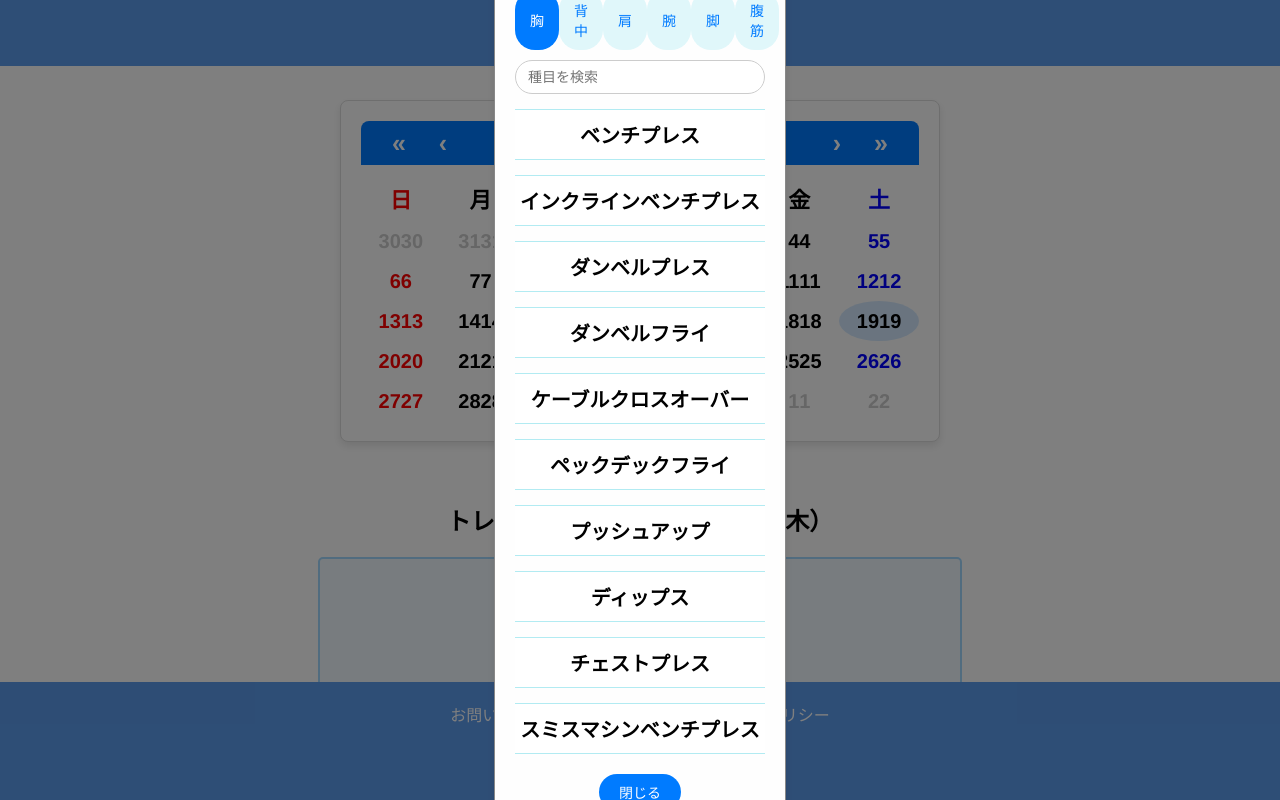
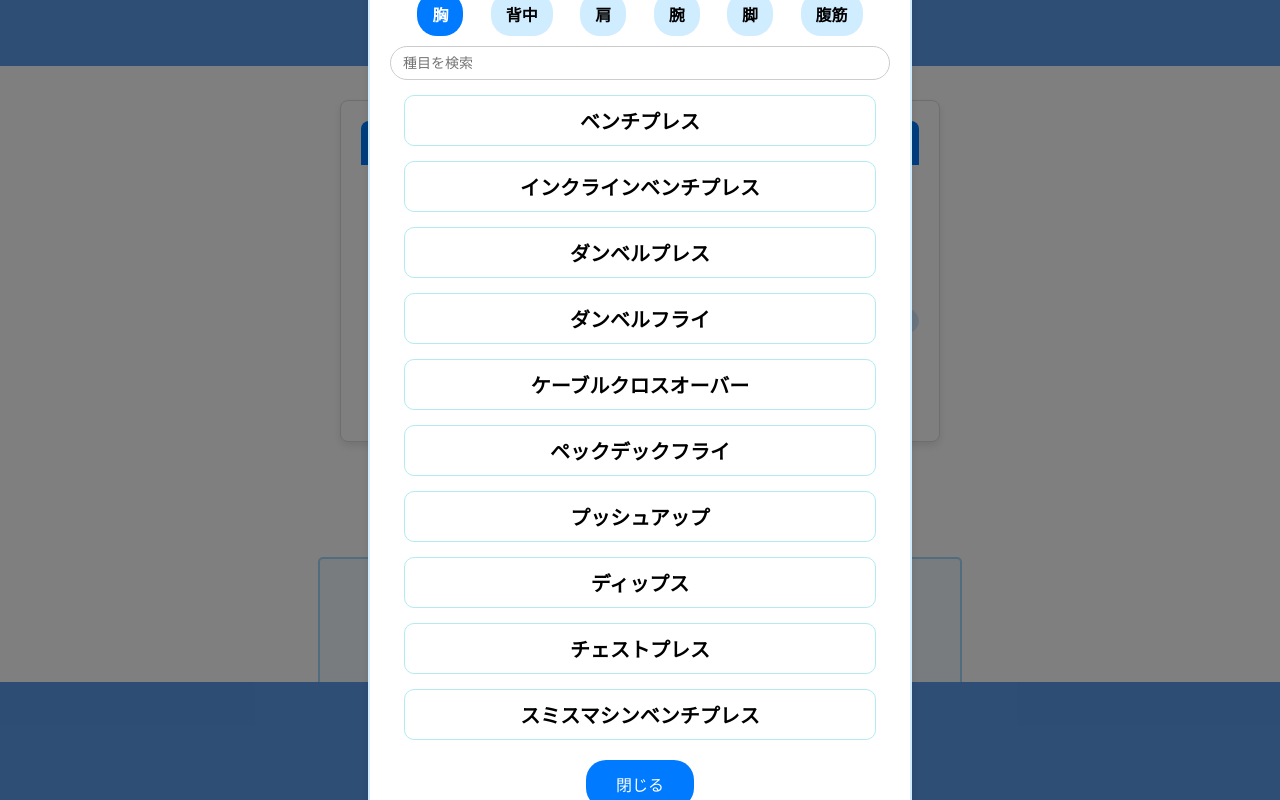
Before and after one commit to michihiro721/diet-maker, a React (Create React App) app in the folder frontend/: page / in a window 1280 px wide. Both pictures are taken after a click on the element "ベンチプレス". Shown: the top 800 px of the page. Built offline with nearby package versions, Linux system fonts and the light colour scheme.

Commit message:
トレーニング種目カスタマイズの設定画面作成

```diff
--- a/frontend/src/components/Home/Body/TrainingRecord/CustomizedTraining/CustomizedTraining.jsx
+++ b/frontend/src/components/Home/Body/TrainingRecord/CustomizedTraining/CustomizedTraining.jsx
@@ -58,7 +58,7 @@ const CustomizedTraining = ({ currentExercise, onExerciseChange, closeModal }) =
 
   return (
     <div className="modal-overlay" onClick={closeModal}>
-      <div className="modal-content" onClick={(e) => e.stopPropagation()}>
+      <div className="modal-contents" onClick={(e) => e.stopPropagation()}>
         {/* 部位選択ボタン */}
         <div className="part-selector">
           {Object.keys(exercises).map((part) => (
--- a/frontend/src/components/Home/Body/TrainingRecord/CustomizedTraining/styles/customized-training.css
+++ b/frontend/src/components/Home/Body/TrainingRecord/CustomizedTraining/styles/customized-training.css
@@ -6,116 +6,119 @@
 
 .modal-overlay {
   /* モーダルのオーバーレイ部分のスタイル */
-    position: fixed;
-    top: 0;
-    left: 0;
-    width: 100%;
-    height: 100%;
+  position: fixed; /* 固定位置 */
+  top: 0; /* 上端からの位置 */
+  left: 0; /* 左端からの位置 */
+  width: 100%; /* 幅を100%に設定 */
+  height: 100%; /* 高さを100%に設定 */
   background: rgba(0, 0, 0, 0.5); /* 半透明の黒背景 */
-    display: flex;
-    justify-content: center;
-    align-items: center;
+  display: flex; /* フレックスボックスを使用 */
+  justify-content: center; /* 中央揃え */
+  align-items: center; /* 中央揃え */
   z-index: 1000; /* オーバーレイの重なり順を最前面に */
 }
 
-.modal-content {
+.modal-contents {
   /* モーダルのコンテンツ部分のスタイル */
-    background: #f9f9f9;
-    padding: 20px;
-    border-radius: 10px;
-    width: 200px; /* 横幅をさらに広く設定 */
-    max-width: 1200px; /* 最大幅を1200pxに設定 */
+  background: #fff; /* 背景色を白に設定 */
+  padding: 20px; /* 内側の余白を設定 */
+  border-radius: 10px; /* 角を丸くする */
+  width: 500px; /* 横幅を500pxに設定 */
+  max-width: 1000px; /* 最大幅を1000pxに設定 */
   box-shadow: 0 4px 8px rgba(0, 0, 0, 0.1); /* 軽い影を追加 */
-    overflow: hidden;
+  overflow: hidden; /* コンテンツがはみ出さないようにする */
+  border: 2px solid rgba(162, 217, 255, 0.5); /* 薄い水色の枠線 */
 }
+
 .part-selector {
   /* 部位選択ボタンのコンテナスタイル */
-    display: flex;
-    justify-content: space-evenly;
-    margin-bottom: 10px;
+  display: flex; /* フレックスボックスを使用 */
+  justify-content: space-evenly; /* 均等に配置 */
+  margin-bottom: 10px; /* 下に余白を追加 */
 }
 
 .part-button {
   /* 部位選択ボタンのスタイル */
-    padding: 10px 15px;
-    border: none;
-    border-radius: 20px;
-    background: #e0f7fa;
-    color: #007bff;
-    font-size: 14px;
-    cursor: pointer;
+  padding: 10px 15px; /* 内側の余白を設定 */
+  border: none; /* 枠線をなしに設定 */
+  border-radius: 20px; /* 角を丸くする */
+  background: rgba(162, 217, 255, 0.5); /* 背景色を薄い水色に設定 */
+  color: #000; /* 文字色を黒に設定 */
+  font-size: 16px; /* フォントサイズを設定 */
+  font-weight: bold; /* フォントを太字に設定 */
+  cursor: pointer; /* カーソルをポインターに設定 */
   transition: background-color 0.3s ease, color 0.3s ease; /* 背景色と文字色の変化をスムーズに */
 }
 
 .part-button:hover {
   /* 部位選択ボタンのホバースタイル */
-    background: #b2ebf2;
-    color: #0056b3;
+  background: #b2ebf2; /* 背景色を変更 */
+  color: #0056b3; /* 文字色を変更 */
 }
 
 .part-button.active {
   /* アクティブな部位選択ボタンのスタイル */
-    background: #007bff;
-    color: white;
+  background: #007bff; /* 背景色を青に設定 */
+  color: white; /* 文字色を白に設定 */
 }
 
 .search-input {
   /* 検索入力フィールドのスタイル */
-    width: 100%;
-    padding: 8px 12px;
-    margin-bottom: 10px;
-    border: 1px solid #ccc;
-    border-radius: 20px;
-    box-sizing: border-box;
-    font-size: 14px;
+  width: 100%; /* 幅を100%に設定 */
+  padding: 8px 12px; /* 内側の余白を設定 */
+  margin-bottom: 10px; /* 下に余白を追加 */
+  border: 1px solid #ccc; /* 枠線を設定 */
+  border-radius: 20px; /* 角を丸くする */
+  box-sizing: border-box; /* ボックスのサイズを調整 */
+  font-size: 14px; /* フォントサイズを設定 */
 }
 
 .exercise-list {
   /* 種目リストのコンテナスタイル */
   max-height: 4500px; /* 高さを広く設定 */
   overflow-y: auto; /* 縦スクロールを有効に */
-    display: flex;
-    flex-direction: column;
-    align-items: center;
+  display: flex; /* フレックスボックスを使用 */
+  flex-direction: column; /* 縦方向に配置 */
+  align-items: center; /* 中央揃え */
 }
 
 .exercise-item {
   /* 種目アイテムのスタイル */
-    width: 100%;
-    text-align: center;
-    padding: 10px;
-    margin: 5px 0;
-    border: 1px solid #b2ebf2;
-    border-radius: 10px;
-    background: #fff;
-    font-size: 14px;
-    color: #000;
-    cursor: pointer;
+  width: 90%; /* 幅を90%に設定 */
+  text-align: center; /* テキストを中央揃え */
+  padding: 10px; /* 内側の余白を設定 */
+  margin: 5px 0; /* 上下に余白を追加 */
+  border: 1px solid #b2ebf2; /* 枠線を設定 */
+  border-radius: 10px; /* 角を丸くする */
+  background: #fff; /* 背景色を白に設定 */
+  font-size: 14px; /* フォントサイズを設定 */
+  color: #000; /* 文字色を黒に設定 */
+  cursor: pointer; /* カーソルをポインターに設定 */
   transition: background-color 0.3s ease, color 0.3s ease; /* 背景色と文字色の変化をスムーズに */
 }
 
 .exercise-item:hover {
   /* 種目アイテムのホバースタイル */
-    background: #e0f7fa;
-    color: #007bff;
+  background: #e0f7fa; /* 背景色を変更 */
+  color: #007bff; /* 文字色を変更 */
 }
 
 .close-button {
   /* モーダルを閉じるボタンのスタイル */
-    display: block;
-    margin: 10px auto 0;
-    padding: 8px 20px;
-    background: #007bff;
-    color: white;
-    border: none;
-    border-radius: 20px;
-    cursor: pointer;
-    font-size: 14px;
+  display: block; /* ブロック要素に設定 */
+  margin: 10px auto 0; /* 上に余白を追加し、中央揃え */
+  padding: 12px 30px; /* 内側の余白を設定 */
+  background: #007bff; /* 背景色を青に設定 */
+  color: white; /* 文字色を白に設定 */
+  border: none; /* 枠線をなしに設定 */
+  border-radius: 20px; /* 角を丸くする */
+  cursor: pointer; /* カーソルをポインターに設定 */
+  font-size: 16px; /* フォントサイズを設定 */
   transition: background-color 0.3s ease, transform 0.3s ease; /* 背景色と拡大の変化をスムーズに */
 }
 
 .close-button:hover {
   /* モーダルを閉じるボタンのホバースタイル */
-    background: #0056b3;
+  background: #0056b3; /* 背景色を変更 */
   transform: scale(1.05); /* ボタンを少し拡大 */
 }
```
Lines whose indentation alone changed are shown as unchanged.
